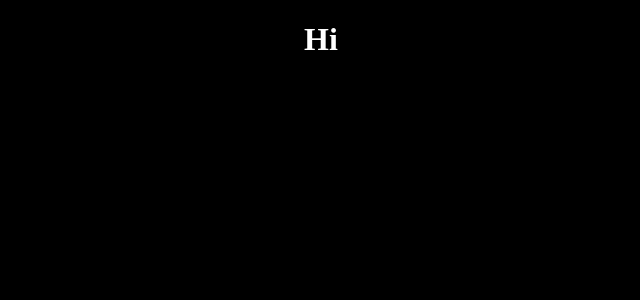
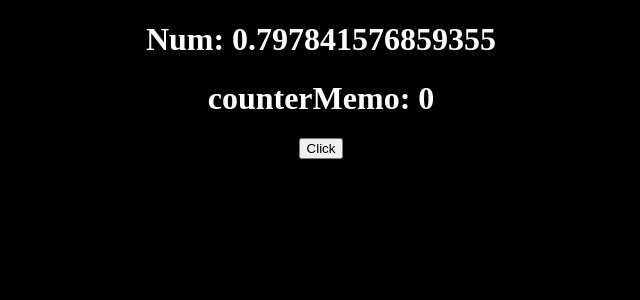
Before and after one commit to Raghavender-lonka/my-app-demo, a React (Create React App) app: page / in a window 1280 px wide. Shown: the top 300 px of the page, without its empty margins (319-959 px from the left). Built offline with nearby package versions, Linux system fonts and the light colour scheme.

Commit message:
memo & callback

```diff
--- a/src/App.js
+++ b/src/App.js
@@ -1,31 +1,30 @@
-import React, { PureComponent } from "react"
-import HighOrder from "./components/HigherOrder/HigherOrder"
-import PureClass from "./components/PureComponent/PureComponentClass"
-import RegularComp from "./components/PureComponent/Regular"
+import React, { useCallback, useEffect, useState } from "react"
+import MemoReact from "./components/ReactMemo/ReactMemo"
 
-class App extends PureComponent {
-  constructor(props) {
-    super(props)
-    this.state = {
-      message: "hi",
-    }
-  }
+function App() {
+  // console.log("App")
+  const [num, setNum] = useState(Math.random())
+  const [counter, setCounter] = useState(0)
 
-  // componentDidMount() {
+  const handleChange = useCallback(() => {
+    setCounter(counter + 1)
+  }, [counter])
+
+  useEffect(() => {
+    console.log("Message App")
+  }, [counter])
+
+  // useEffect(() => {
   //   setInterval(() => {
-  //     this.setState({ message: "hi" })
-  //   }, 1000)
-  // }
-
-  render() {
-    // console.log("App")
-    return (
-      <div>
-        <PureClass msg={this.state.message} />
-        <RegularComp msg={this.state.message} />
-      </div>
-    )
-  }
+  //     setNum(Math.random().toFixed(2))
+  //   }, 2000)
+  // }, [])
+  return (
+    <div>
+      <h1>Num: {num} </h1>
+      <MemoReact counter={counter} handleChange={handleChange} />
+    </div>
+  )
 }
 
 export default App
--- /dev/null
+++ b/src/components/ReactMemo/ReactMemo.jsx
@@ -0,0 +1,13 @@
+import React, { memo } from "react"
+
+function MemoReact({ counter, handleChange }) {
+  console.log("Memo")
+  return (
+    <div>
+      <h1>counterMemo: {counter}</h1>
+      <button onClick={handleChange}>Click</button>
+    </div>
+  )
+}
+
+export default memo(MemoReact)
```
Also changed, not shown: text-how-does-react-work.txt (deleted), 1 other file (tests, documents, lock files or other folders).
